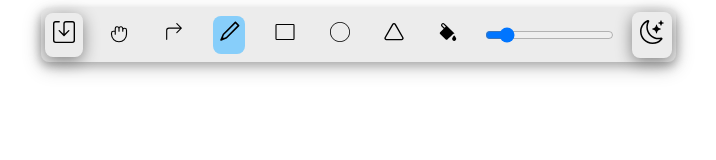
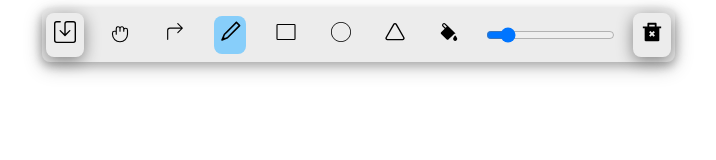
Before and after one commit to rohit20v/hUseme, a React (Vite) app: page / in a window 1280 px wide. Shown: the top 160 px of the page, without its empty margins (282-998 px from the left). Built offline with nearby package versions, Linux system fonts and the light colour scheme.

Commit message:
Added clear window button

```diff
--- a/src/App.tsx
+++ b/src/App.tsx
@@ -121,7 +121,8 @@ function App() {
         <div className="canvas-container">
             <div className="toolbar-wrapper">
                 <ToolPickerContainer tool={tool} setTool={setTool} stageRef={stageRef}
-                                     setSelectedColor={setSelectedColor} setStrokeWidth={setStrokeWidth}/>
+                                     setSelectedColor={setSelectedColor} setStrokeWidth={setStrokeWidth}
+                                     setShapes={() => setShapes(() => [])}/>
             </div>
 
             <Stage
--- a/src/components/ToolPickerContainer.tsx
+++ b/src/components/ToolPickerContainer.tsx
@@ -9,21 +9,23 @@ import {SaveTool} from "./SaveTool.tsx";
 import {useTheme} from "../hooks/useTheme.ts";
 import {useColorPicker} from "../hooks/useColorPicker.ts";
 import {ColorPickerTool} from "./ColorPickerTool.tsx";
-import {ThemeToggler} from "./ThemeToggler.tsx";
 import {Stage} from "konva/lib/Stage";
+import {RiDeleteBin2Fill} from "react-icons/ri";
 
-const ToolPickerContainer = ({tool, setTool, stageRef, setSelectedColor, setStrokeWidth}: {
+const ToolPickerContainer = ({tool, setTool, stageRef, setSelectedColor, setStrokeWidth, setShapes}: {
     tool: string,
     setTool: React.Dispatch<React.SetStateAction<string>>
     stageRef: React.RefObject<Stage>
     setSelectedColor: (color: string) => void
-    setStrokeWidth: (width: number) => void
+    setStrokeWidth: (width: number) => void,
+    setShapes: () => void
 }) => {
 
     const {selectedColor, isPickerVisible, togglePicker, handleColorChange} = useColorPicker();
     const {theme, setTheme} = useTheme();
     const [strokeSize, setStrokeSize] = useState<number>(2)
 
+    // todo fix theme toggling
     const toggleTheme = () => {
         setTheme(theme === 'dark' ? 'light' : 'dark');
     };
@@ -76,7 +78,16 @@ const ToolPickerContainer = ({tool, setTool, stageRef, setSelectedColor, setStro
                     <input type="range" min={0} max={16} value={strokeSize}
                            onChange={(event) => setStrokeSize(Number(event.target.value))}/>
 
-                    <ThemeToggler onClick={toggleTheme} theme={theme}/>
+                    {/*<ThemeToggler onClick={toggleTheme} theme={theme}/>*/}
+                    <div
+                        style={{
+                            boxShadow: "0 4px 16px 0 gray",
+                            borderRadius: "8px"
+                        }}>
+                        <Tool isSelected={false}>
+                            <RiDeleteBin2Fill size={22} onClick={setShapes}/>
+                        </Tool>
+                    </div>
                 </div>
             </div>
         </>
```
